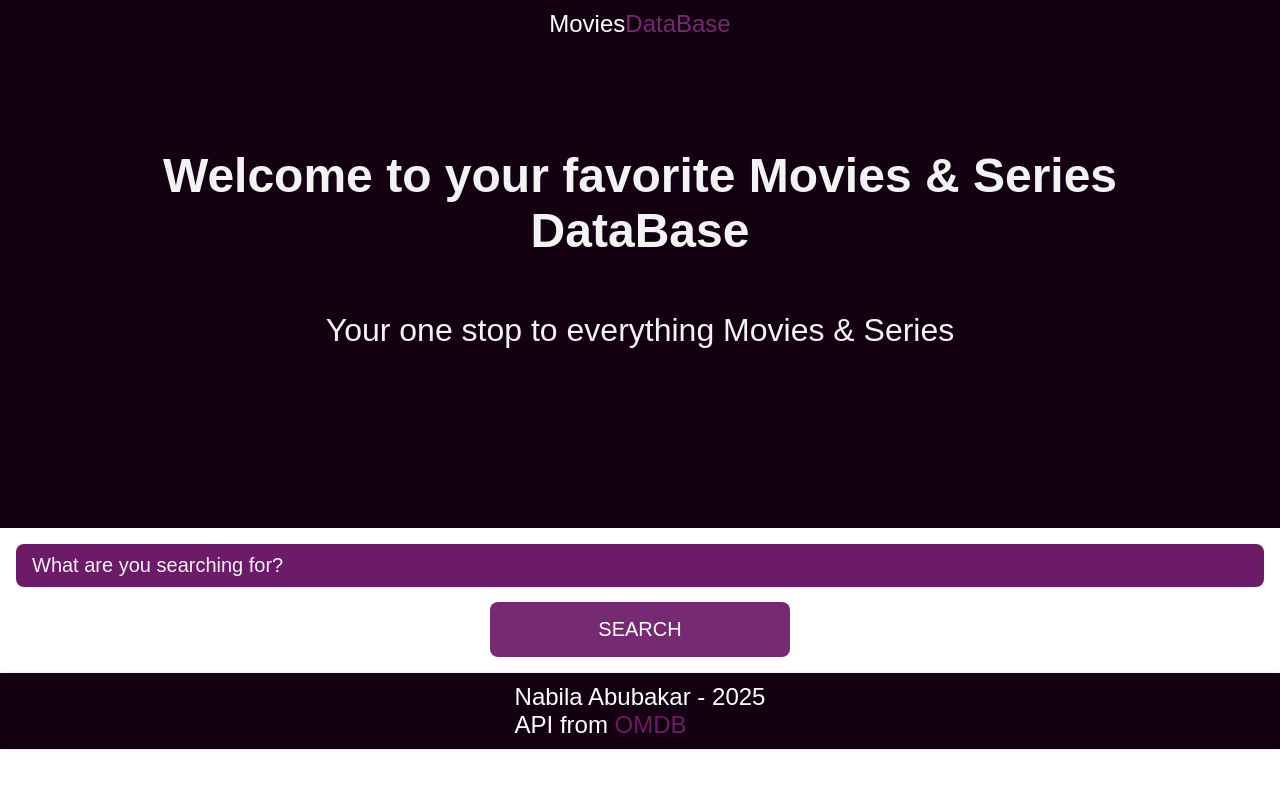
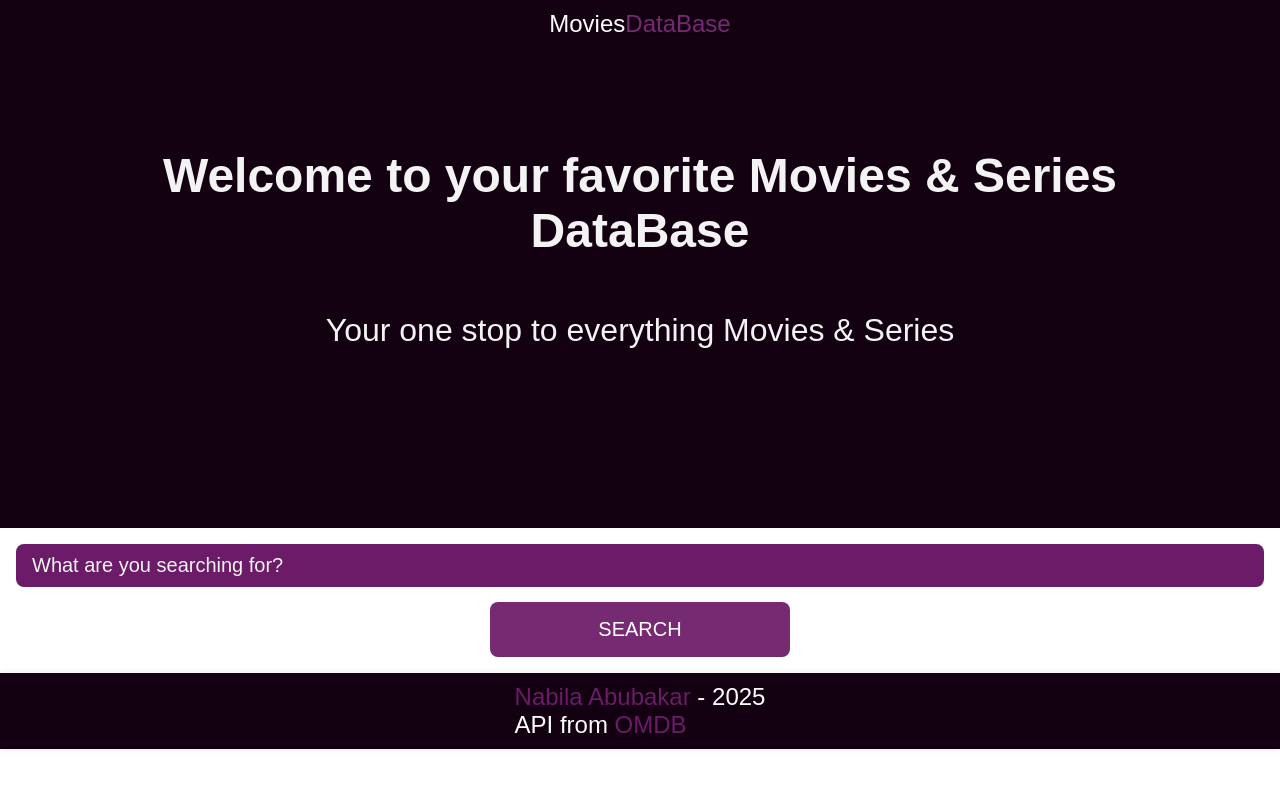
Before and after one commit to Beela303/movies_db, a Vue app: page / in a window 1280 px wide. Shown: the top 788 px of the page. Built offline with nearby package versions, Linux system fonts and the light colour scheme; a web font is replaced by a local one.

Commit message:
updated footer link

```diff
--- a/src/components/Footer.vue
+++ b/src/components/Footer.vue
@@ -4,7 +4,8 @@
 
 <template>
     <footer>
-        <p>Nabila Abubakar - 2025 <br>
+        <p><a href="https://beela303.vercel.app/" target="_blank" rel="noopener noreferrer">Nabila Abubakar</a> - 2025
+            <br>
             API from <a href="http://omdbapi.com" target="_blank" rel="noopener noreferrer">OMDB</a></p>
     </footer>
 </template>
```
